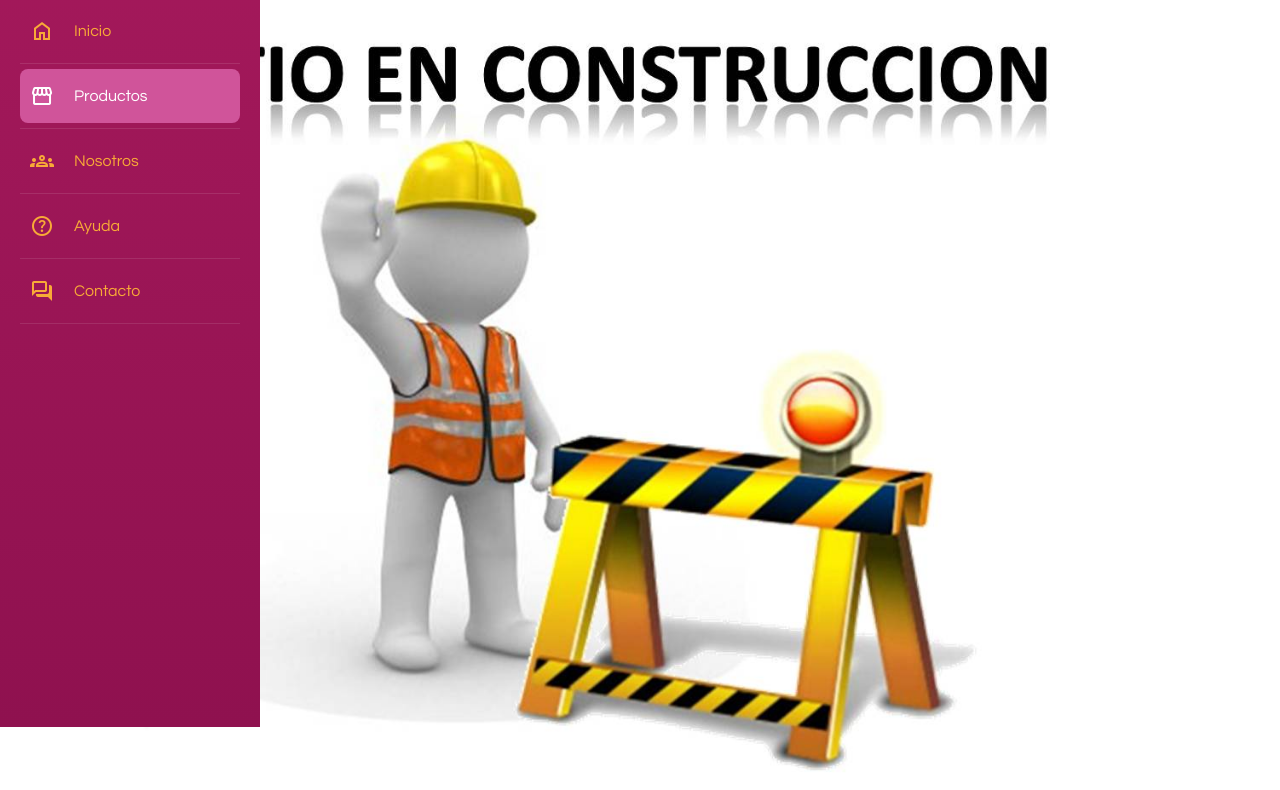
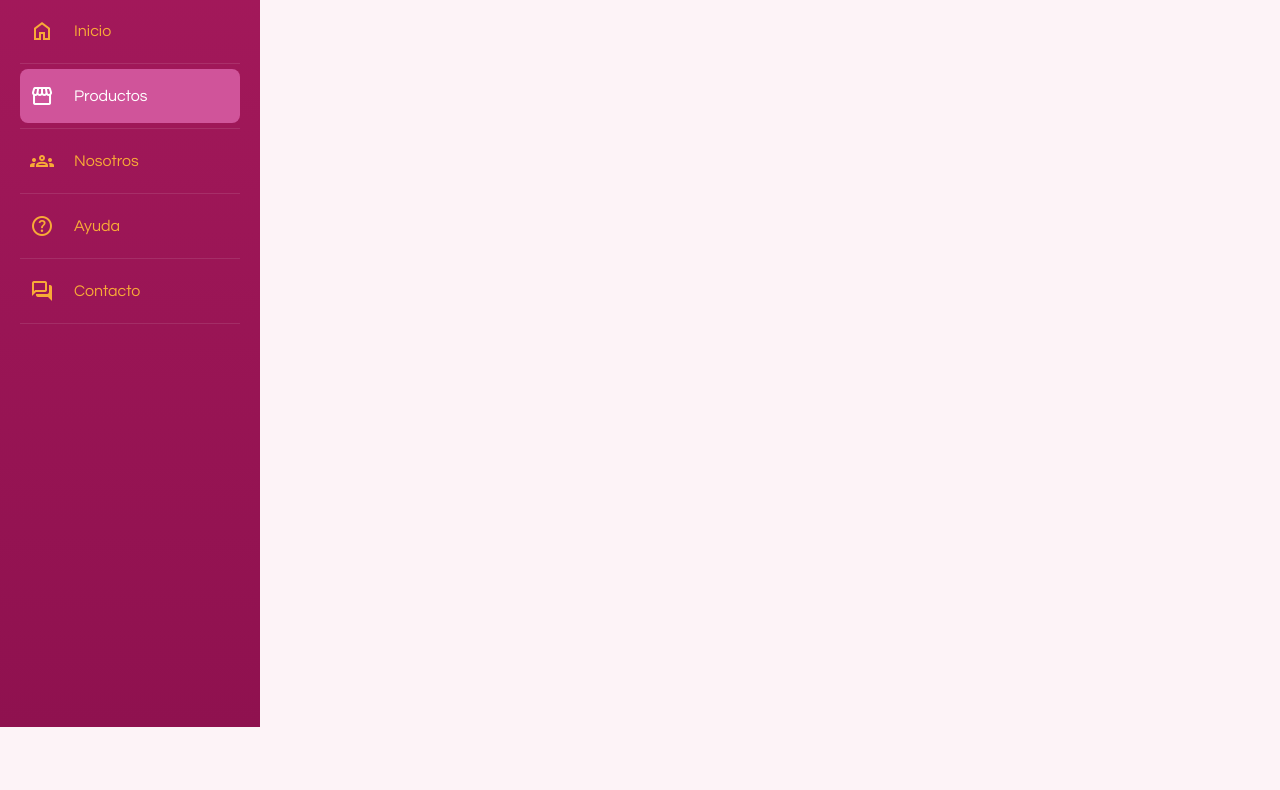
Before and after one commit to xandil-pixwl/TuMarca, a plain HTML site: page productos.html in a window 1280 px wide. Shown: the part 73-863 px from the top of the page. After the commit the page ends 800 px from the top, so only its background shows below. Drawn offline with nearby package versions, Linux system fonts and the light colour scheme; a web font is replaced by a local one.

Commit message:
Update productos.html

```diff
--- a/productos.html
+++ b/productos.html
@@ -36,6 +36,5 @@
         </ul>
     </aside>
 
-    <img src="A.jpg" alt="cargando" width="100%">
 </body>
 </html>
```
